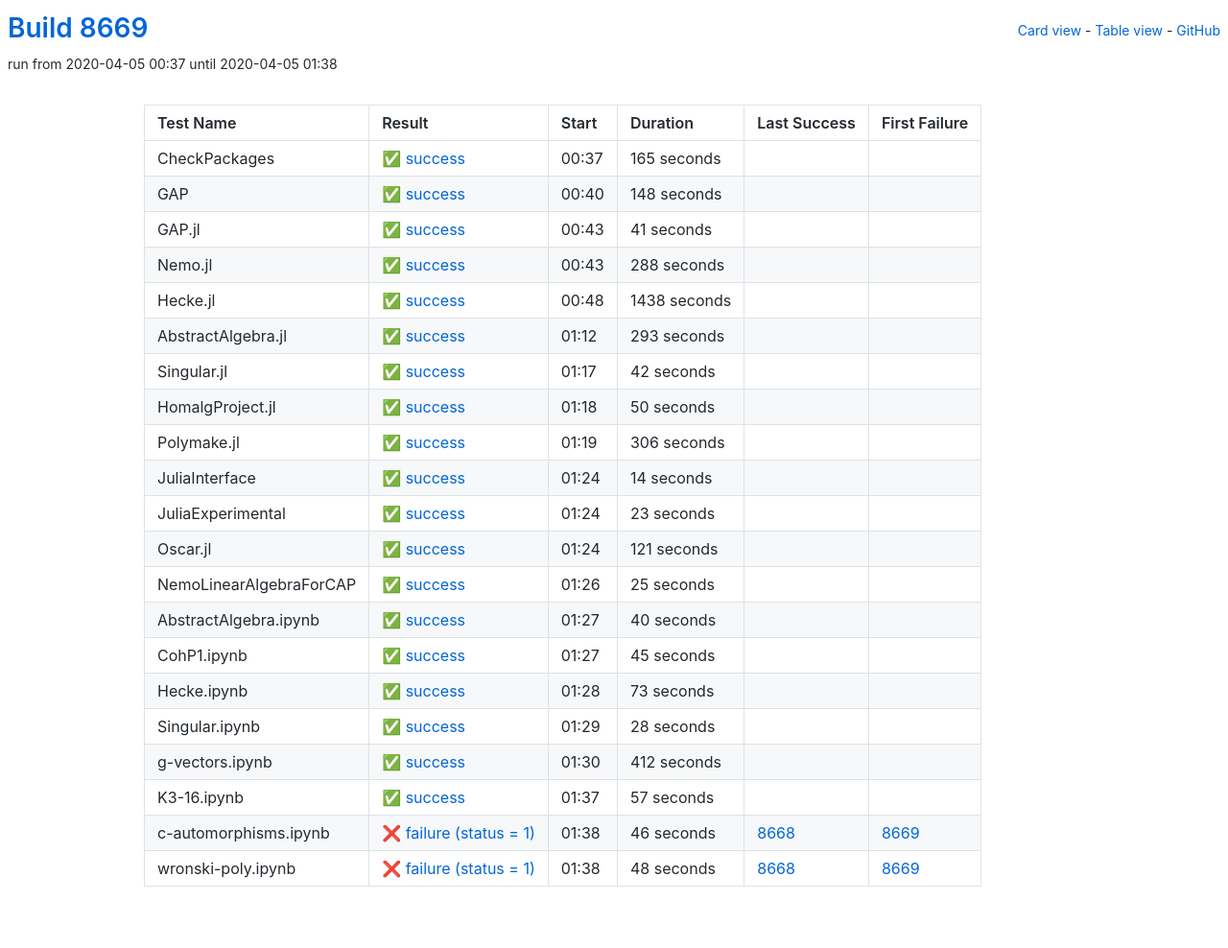
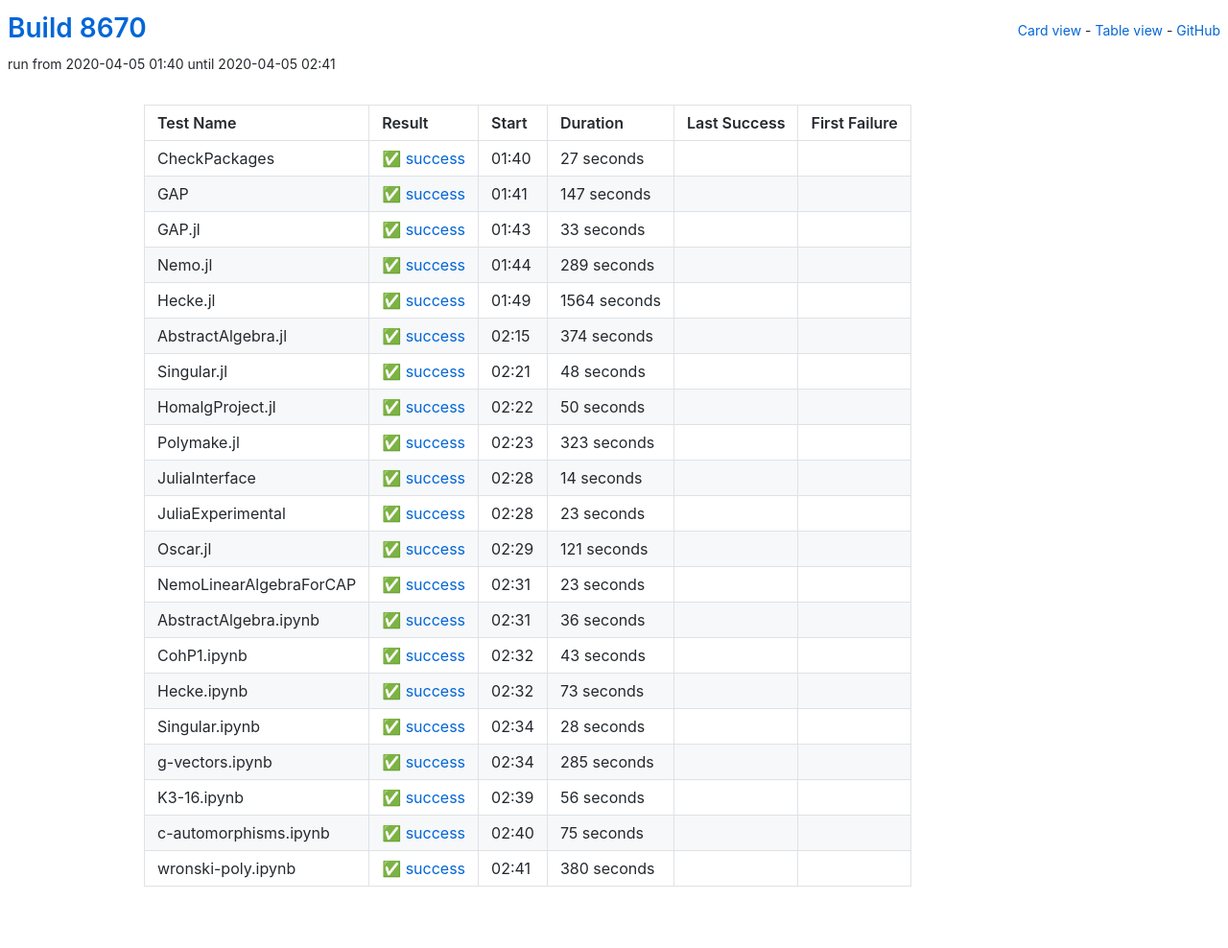
Before and after one commit to oscar-system/oscar-ci-status, a Jekyll site: the page built from table.html, in a window 1280 px wide. Shown: the whole page at 96% size. Built offline with Jekyll 4.4.1, drawn with Linux system fonts in a browser that asks for light colours.

Commit message:
Build 8670

```diff
--- a/_data/ci.yml
+++ b/_data/ci.yml
@@ -1,82 +1,82 @@
-build: 8669
-build_url: https://oscarci.mathematik.uni-kl.de/job/oscar/8669/
+build: 8670
+build_url: https://oscarci.mathematik.uni-kl.de/job/oscar/8670/
 job: oscar
 tests:
-- duration: 165
+- duration: 27
   exitcode: 0
   first_failure: false
   first_failure_url: null
   last_success: false
   last_success_url: null
-  log: https://oscarci.mathematik.uni-kl.de/job/oscar/8669/artifact/logs/build-8669/CheckPackages.log
+  log: https://oscarci.mathematik.uni-kl.de/job/oscar/8670/artifact/logs/build-8670/CheckPackages.log
   name: CheckPackages
-  start: 2020-04-05 00:37
+  start: 2020-04-05 01:40
   status: success
   success: true
-- duration: 148
+- duration: 147
   exitcode: 0
   first_failure: false
   first_failure_url: null
   last_success: false
   last_success_url: null
-  log: https://oscarci.mathematik.uni-kl.de/job/oscar/8669/artifact/logs/build-8669/GAP.log
+  log: https://oscarci.mathematik.uni-kl.de/job/oscar/8670/artifact/logs/build-8670/GAP.log
   name: GAP
-  start: 2020-04-05 00:40
+  start: 2020-04-05 01:41
   status: success
   success: true
-- duration: 41
+- duration: 33
   exitcode: 0
   first_failure: false
   first_failure_url: null
   last_success: false
   last_success_url: null
-  log: https://oscarci.mathematik.uni-kl.de/job/oscar/8669/artifact/logs/build-8669/GAP.jl.log
+  log: https://oscarci.mathematik.uni-kl.de/job/oscar/8670/artifact/logs/build-8670/GAP.jl.log
   name: GAP.jl
-  start: 2020-04-05 00:43
+  start: 2020-04-05 01:43
   status: success
   success: true
-- duration: 288
+- duration: 289
   exitcode: 0
   first_failure: false
   first_failure_url: null
   last_success: false
   last_success_url: null
-  log: https://oscarci.mathematik.uni-kl.de/job/oscar/8669/artifact/logs/build-8669/Nemo.jl.log
+  log: https://oscarci.mathematik.uni-kl.de/job/oscar/8670/artifact/logs/build-8670/Nemo.jl.log
   name: Nemo.jl
-  start: 2020-04-05 00:43
+  start: 2020-04-05 01:44
   status: success
   success: true
-- duration: 1438
+- duration: 1564
   exitcode: 0
   first_failure: false
   first_failure_url: null
   last_success: false
   last_success_url: null
-  log: https://oscarci.mathematik.uni-kl.de/job/oscar/8669/artifact/logs/build-8669/Hecke.jl.log
+  log: https://oscarci.mathematik.uni-kl.de/job/oscar/8670/artifact/logs/build-8670/Hecke.jl.log
   name: Hecke.jl
-  start: 2020-04-05 00:48
+  start: 2020-04-05 01:49
   status: success
   success: true
-- duration: 293
+- duration: 374
   exitcode: 0
   first_failure: false
   first_failure_url: null
   last_success: false
   last_success_url: null
-  log: https://oscarci.mathematik.uni-kl.de/job/oscar/8669/artifact/logs/build-8669/AbstractAlgebra.jl.log
+  log: https://oscarci.mathematik.uni-kl.de/job/oscar/8670/artifact/logs/build-8670/AbstractAlgebra.jl.log
   name: AbstractAlgebra.jl
-  start: 2020-04-05 01:12
+  start: 2020-04-05 02:15
   status: success
   success: true
-- duration: 42
+- duration: 48
   exitcode: 0
   first_failure: false
   first_failure_url: null
   last_success: false
   last_success_url: null
-  log: https://oscarci.mathematik.uni-kl.de/job/oscar/8669/artifact/logs/build-8669/Singular.jl.log
+  log: https://oscarci.mathematik.uni-kl.de/job/oscar/8670/artifact/logs/build-8670/Singular.jl.log
   name: Singular.jl
-  start: 2020-04-05 01:17
+  start: 2020-04-05 02:21
   status: success
   success: true
 - duration: 50
@@ -85,20 +85,20 @@
   first_failure_url: null
   last_success: false
   last_success_url: null
-  log: https://oscarci.mathematik.uni-kl.de/job/oscar/8669/artifact/logs/build-8669/HomalgProject.jl.log
+  log: https://oscarci.mathematik.uni-kl.de/job/oscar/8670/artifact/logs/build-8670/HomalgProject.jl.log
   name: HomalgProject.jl
-  start: 2020-04-05 01:18
+  start: 2020-04-05 02:22
   status: success
   success: true
-- duration: 306
+- duration: 323
   exitcode: 0
   first_failure: false
   first_failure_url: null
   last_success: false
   last_success_url: null
-  log: https://oscarci.mathematik.uni-kl.de/job/oscar/8669/artifact/logs/build-8669/Polymake.jl.log
+  log: https://oscarci.mathematik.uni-kl.de/job/oscar/8670/artifact/logs/build-8670/Polymake.jl.log
   name: Polymake.jl
-  start: 2020-04-05 01:19
+  start: 2020-04-05 02:23
   status: success
   success: true
 - duration: 14
@@ -107,9 +107,9 @@
   first_failure_url: null
   last_success: false
   last_success_url: null
-  log: https://oscarci.mathematik.uni-kl.de/job/oscar/8669/artifact/logs/build-8669/JuliaInterface.log
+  log: https://oscarci.mathematik.uni-kl.de/job/oscar/8670/artifact/logs/build-8670/JuliaInterface.log
   name: JuliaInterface
-  start: 2020-04-05 01:24
+  start: 2020-04-05 02:28
   status: success
   success: true
 - duration: 23
@@ -118,9 +118,9 @@
   first_failure_url: null
   last_success: false
   last_success_url: null
-  log: https://oscarci.mathematik.uni-kl.de/job/oscar/8669/artifact/logs/build-8669/JuliaExperimental.log
+  log: https://oscarci.mathematik.uni-kl.de/job/oscar/8670/artifact/logs/build-8670/JuliaExperimental.log
   name: JuliaExperimental
-  start: 2020-04-05 01:24
+  start: 2020-04-05 02:28
   status: success
   success: true
 - duration: 121
@@ -129,42 +129,42 @@
   first_failure_url: null
   last_success: false
   last_success_url: null
-  log: https://oscarci.mathematik.uni-kl.de/job/oscar/8669/artifact/logs/build-8669/Oscar.jl.log
+  log: https://oscarci.mathematik.uni-kl.de/job/oscar/8670/artifact/logs/build-8670/Oscar.jl.log
   name: Oscar.jl
-  start: 2020-04-05 01:24
+  start: 2020-04-05 02:29
   status: success
   success: true
-- duration: 25
+- duration: 23
   exitcode: 0
   first_failure: false
   first_failure_url: null
   last_success: false
   last_success_url: null
-  log: https://oscarci.mathematik.uni-kl.de/job/oscar/8669/artifact/logs/build-8669/NemoLinearAlgebraForCAP.log
+  log: https://oscarci.mathematik.uni-kl.de/job/oscar/8670/artifact/logs/build-8670/NemoLinearAlgebraForCAP.log
   name: NemoLinearAlgebraForCAP
-  start: 2020-04-05 01:26
+  start: 2020-04-05 02:31
   status: success
   success: true
-- duration: 40
+- duration: 36
   exitcode: 0
   first_failure: false
   first_failure_url: null
   last_success: false
   last_success_url: null
-  log: https://oscarci.mathematik.uni-kl.de/job/oscar/8669/artifact/logs/build-8669/AbstractAlgebra.ipynb.log
+  log: https://oscarci.mathematik.uni-kl.de/job/oscar/8670/artifact/logs/build-8670/AbstractAlgebra.ipynb.log
   name: AbstractAlgebra.ipynb
-  start: 2020-04-05 01:27
+  start: 2020-04-05 02:31
   status: success
   success: true
-- duration: 45
+- duration: 43
   exitcode: 0
   first_failure: false
   first_failure_url: null
   last_success: false
   last_success_url: null
-  log: https://oscarci.mathematik.uni-kl.de/job/oscar/8669/artifact/logs/build-8669/CohP1.ipynb.log
+  log: https://oscarci.mathematik.uni-kl.de/job/oscar/8670/artifact/logs/build-8670/CohP1.ipynb.log
   name: CohP1.ipynb
-  start: 2020-04-05 01:27
+  start: 2020-04-05 02:32
   status: success
   success: true
 - duration: 73
@@ -173,9 +173,9 @@
   first_failure_url: null
   last_success: false
   last_success_url: null
-  log: https://oscarci.mathematik.uni-kl.de/job/oscar/8669/artifact/logs/build-8669/Hecke.ipynb.log
+  log: https://oscarci.mathematik.uni-kl.de/job/oscar/8670/artifact/logs/build-8670/Hecke.ipynb.log
   name: Hecke.ipynb
-  start: 2020-04-05 01:28
+  start: 2020-04-05 02:32
   status: success
   success: true
 - duration: 28
@@ -184,52 +184,52 @@
   first_failure_url: null
   last_success: false
   last_success_url: null
-  log: https://oscarci.mathematik.uni-kl.de/job/oscar/8669/artifact/logs/build-8669/Singular.ipynb.log
+  log: https://oscarci.mathematik.uni-kl.de/job/oscar/8670/artifact/logs/build-8670/Singular.ipynb.log
   name: Singular.ipynb
-  start: 2020-04-05 01:29
+  start: 2020-04-05 02:34
   status: success
   success: true
-- duration: 412
+- duration: 285
   exitcode: 0
   first_failure: false
   first_failure_url: null
   last_success: false
   last_success_url: null
-  log: https://oscarci.mathematik.uni-kl.de/job/oscar/8669/artifact/logs/build-8669/g-vectors.ipynb.log
+  log: https://oscarci.mathematik.uni-kl.de/job/oscar/8670/artifact/logs/build-8670/g-vectors.ipynb.log
   name: g-vectors.ipynb
-  start: 2020-04-05 01:30
+  start: 2020-04-05 02:34
   status: success
   success: true
-- duration: 57
+- duration: 56
   exitcode: 0
   first_failure: false
   first_failure_url: null
   last_success: false
   last_success_url: null
-  log: https://oscarci.mathematik.uni-kl.de/job/oscar/8669/artifact/logs/build-8669/K3-16.ipynb.log
+  log: https://oscarci.mathematik.uni-kl.de/job/oscar/8670/artifact/logs/build-8670/K3-16.ipynb.log
   name: K3-16.ipynb
-  start: 2020-04-05 01:37
+  start: 2020-04-05 02:39
   status: success
   success: true
-- duration: 46
-  exitcode: 1
-  first_failure: 8669
-  first_failure_url: https://oscarci.mathematik.uni-kl.de/job/oscar/8669/
-  last_success: 8668
-  last_success_url: https://oscarci.mathematik.uni-kl.de/job/oscar/8668/
-  log: https://oscarci.mathematik.uni-kl.de/job/oscar/8669/artifact/logs/build-8669/c-automorphisms.ipynb.log
+- duration: 75
+  exitcode: 0
+  first_failure: false
+  first_failure_url: null
+  last_success: false
+  last_success_url: null
+  log: https://oscarci.mathematik.uni-kl.de/job/oscar/8670/artifact/logs/build-8670/c-automorphisms.ipynb.log
   name: c-automorphisms.ipynb
-  start: 2020-04-05 01:38
-  status: failure
-  success: false
-- duration: 48
-  exitcode: 1
-  first_failure: 8669
-  first_failure_url: https://oscarci.mathematik.uni-kl.de/job/oscar/8669/
-  last_success: 8668
-  last_success_url: https://oscarci.mathematik.uni-kl.de/job/oscar/8668/
-  log: https://oscarci.mathematik.uni-kl.de/job/oscar/8669/artifact/logs/build-8669/wronski-poly.ipynb.log
+  start: 2020-04-05 02:40
+  status: success
+  success: true
+- duration: 380
+  exitcode: 0
+  first_failure: false
+  first_failure_url: null
+  last_success: false
+  last_success_url: null
+  log: https://oscarci.mathematik.uni-kl.de/job/oscar/8670/artifact/logs/build-8670/wronski-poly.ipynb.log
   name: wronski-poly.ipynb
-  start: 2020-04-05 01:38
-  status: failure
-  success: false
+  start: 2020-04-05 02:41
+  status: success
+  success: true
```
Also changed, not shown: README.md.
